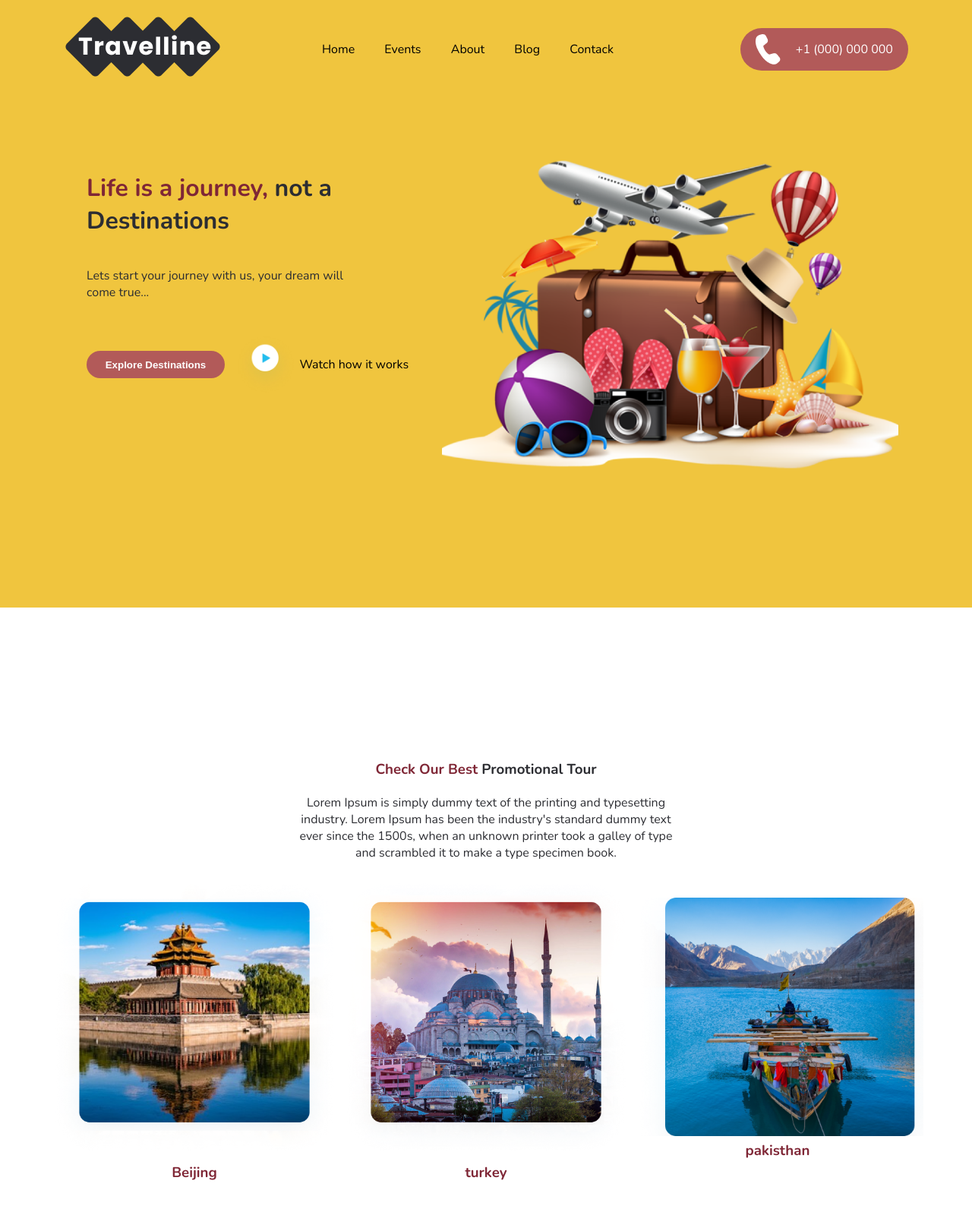
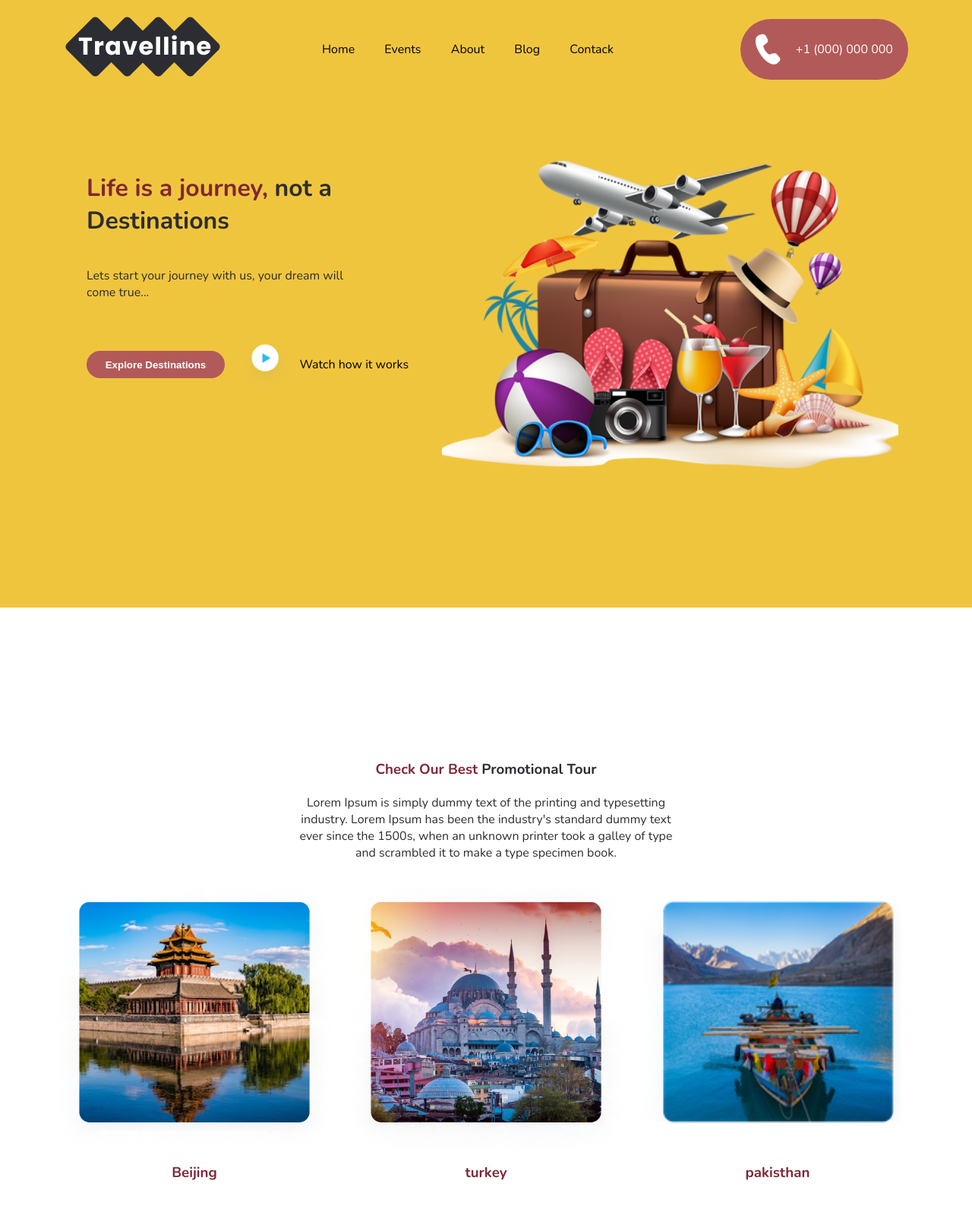
Before and after one commit to sharminsharmin/travelling, a plain HTML site: page index.html in a window 1280 px wide. Shown: the whole page at 76% size. Drawn offline with nearby package versions, Linux system fonts and the light colour scheme; a web font is replaced by a local one.

Commit message:
update 2 .00.1.001

```diff
--- a/css/style.css
+++ b/css/style.css
@@ -45,7 +45,7 @@ nav ul li a{
     justify-content: center;
     align-items: center;
     color: white;
-    padding: 8px 20px;
+    padding: 20px 20px;
     border-radius: 50px;
     cursor: pointer;
 }
--- a/index.html
+++ b/index.html
@@ -111,7 +111,7 @@
 </div>
 <div class="promotional-box">
 <div class="promotional-img">
-<img src="images/pakisthan - Copy.png" alt="">
+<img src="images/pakisthan.2.png" alt="">
     </div>
     <div class="promotional-text">
 <h3>
```
Also changed, not shown: images/pakisthan.2.png (added).
